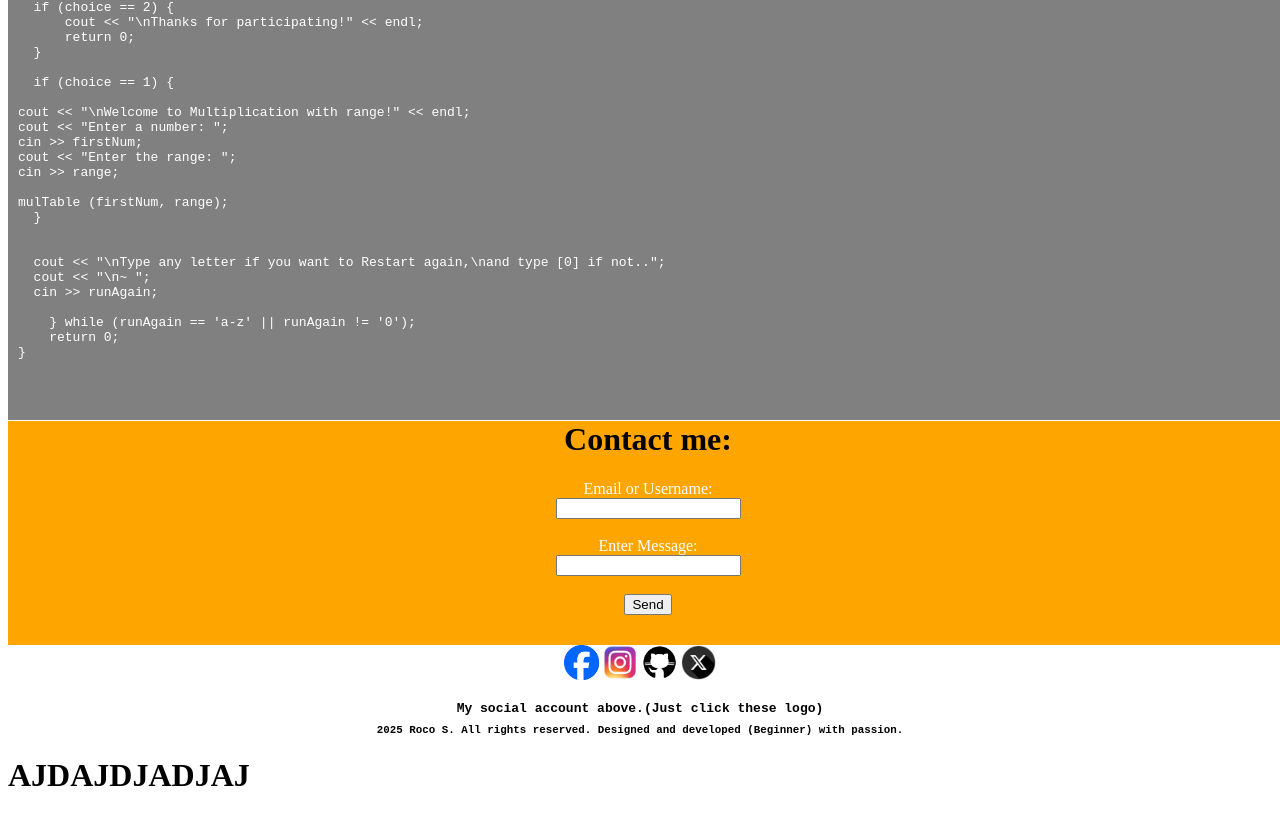
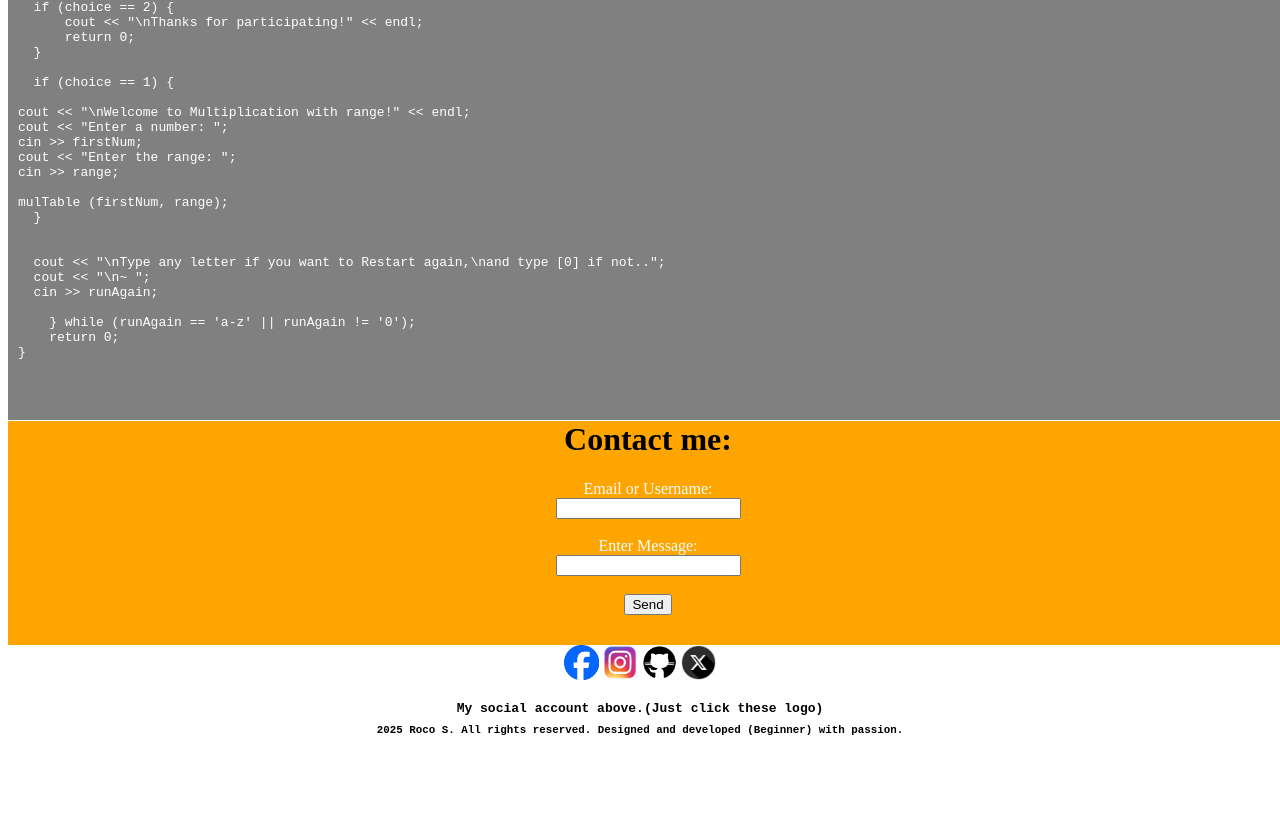
Before and after one commit to CluelessZaxc18/Portfolio102, a plain HTML site: page Index.html in a window 1280 px wide. Shown: the part 5506-6322 px from the top of the page. After the commit the page ends 6259 px from the top, so only its background shows below. Drawn offline with Linux system fonts and the light colour scheme.

Commit message:
Add stuff

```diff
--- a/Index.html
+++ b/Index.html
@@ -430,7 +430,6 @@ mulTable (firstNum, range);
     </center>
 </footer>
 
-<h1>AJDAJDJADJAJ</h1>
 <script src="functions.js"></script>
 
 </body>
```
